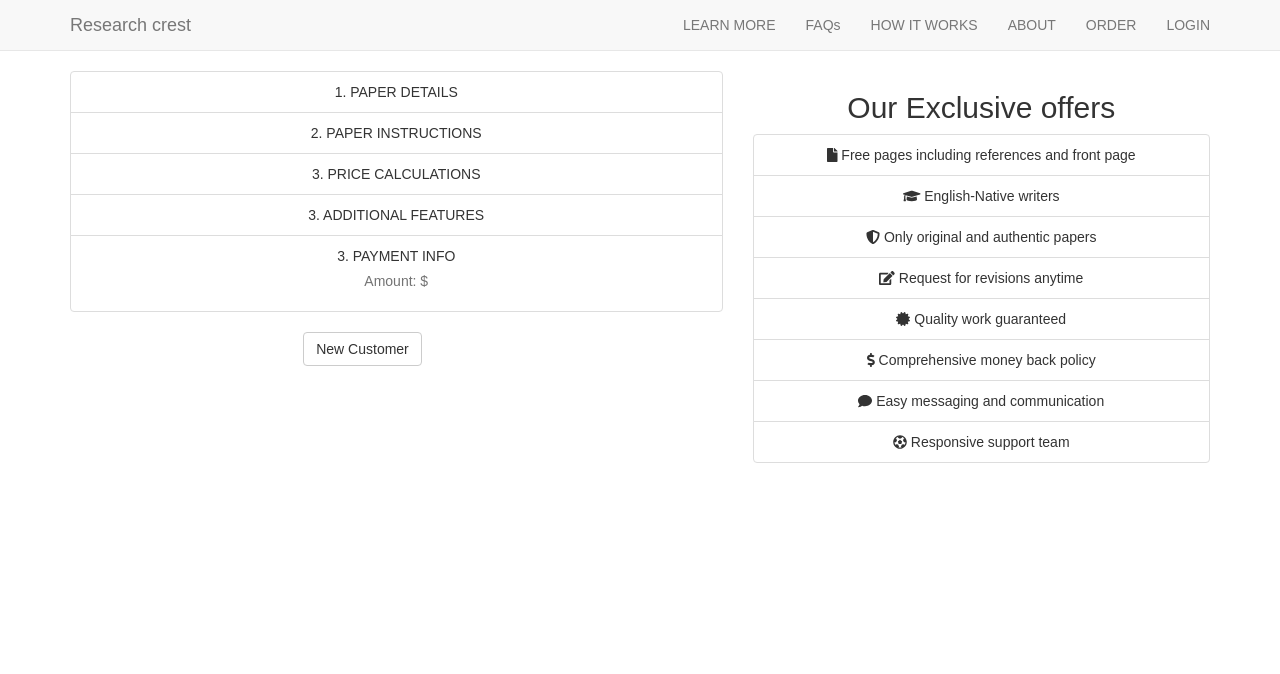
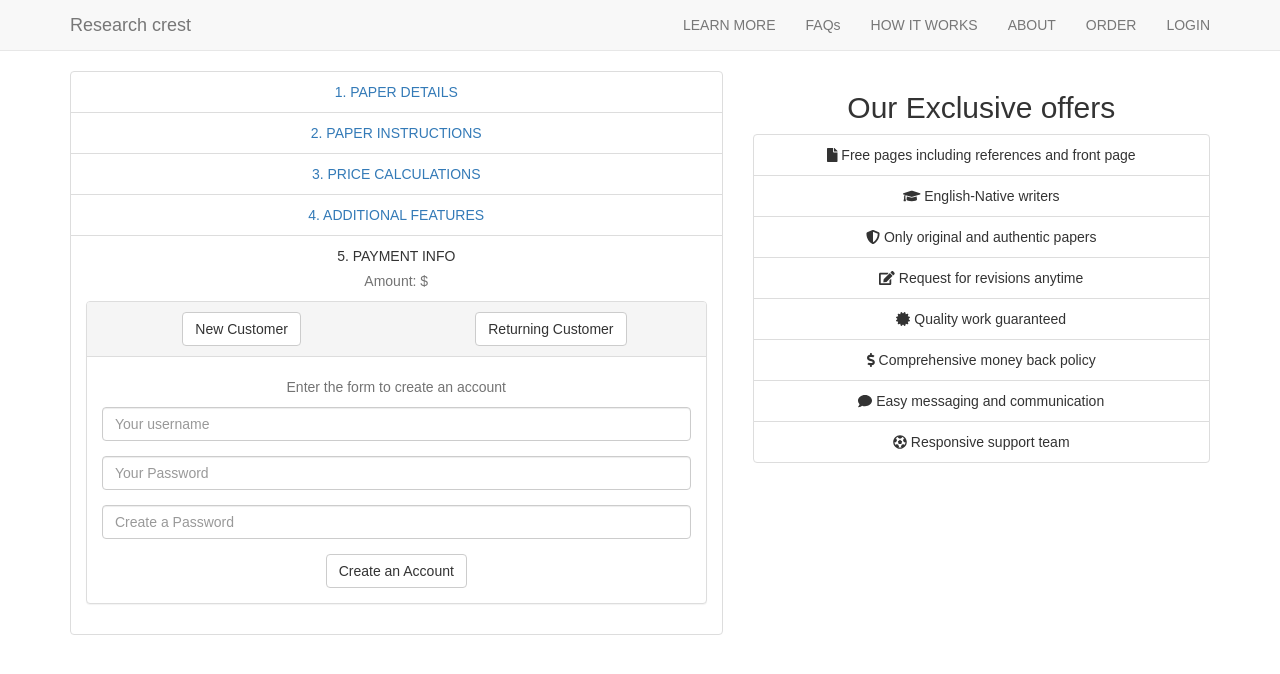
Before and after one commit to shaddyshad/rcrest, a React (Create React App) app: page /orders/4 in a window 1280 px wide. Shown: the top 674 px of the page. Built offline with nearby package versions, Linux system fonts and the light colour scheme.

Commit message:
Install links to next page

```diff
--- a/src/components/Orders/Forms/Form1.js
+++ b/src/components/Orders/Forms/Form1.js
@@ -7,6 +7,10 @@ import {
     Button,
     Radio
 } from 'react-bootstrap';
+
+import {
+    Link
+} from 'react-router-dom';
 
 class Form1 extends Component{
 
@@ -167,7 +171,7 @@ class Form1 extends Component{
                     </Radio>
                 </FormGroup>
 
-                <Button type="submit" onClick={onSubmit}>Next</Button>
+                <Button> <Link to='/orders/1'>Next</Link></Button>
 
             </Form>
         );
--- a/src/components/Orders/Forms/Form2.js
+++ b/src/components/Orders/Forms/Form2.js
@@ -7,6 +7,8 @@ import {
     Button,
     HelpBlock
 } from 'react-bootstrap';
+
+import {Link} from 'react-router-dom';
 
 class Form1 extends Component{
 
@@ -37,7 +39,7 @@ class Form1 extends Component{
                     <HelpBlock>You will be able to upload files after order submission</HelpBlock>
                 </FormGroup>
 
-                <Button type="submit" onClick={onSubmit}>Next</Button>
+                <Button><Link to="/orders/2">Next</Link></Button>
 
             </Form>
         );
--- a/src/components/Orders/Forms/Form3.js
+++ b/src/components/Orders/Forms/Form3.js
@@ -8,6 +8,8 @@ import {
     Button,
     HelpBlock, Radio
 } from 'react-bootstrap';
+
+import {Link} from 'react-router-dom';
 
 class Form1 extends Component {
     constructor(props){
@@ -110,7 +112,7 @@ class Form1 extends Component {
 
 
                 <HelpBlock>Amount: {amount}</HelpBlock>
-                <Button type="submit" onClick={onSubmit}>Next</Button>
+                <Button><Link to='/orders/3'>Next</Link></Button>
 
             </Form>
         );
--- a/src/components/Orders/Forms/Form4.js
+++ b/src/components/Orders/Forms/Form4.js
@@ -7,6 +7,8 @@ import {
     Button,
     HelpBlock, Radio
 } from 'react-bootstrap';
+
+import {Link} from 'react-router-dom';
 
 class Form1 extends Component {
 
@@ -46,7 +48,7 @@ class Form1 extends Component {
 
                 <HelpBlock>Amount: {amount}</HelpBlock>
 
-                <Button type="submit" onClick={onSubmit}>Next</Button>
+                <Button ><Link to='/orders/4'>Next</Link></Button>
 
             </Form>
         );
--- a/src/components/Orders/Forms/Form5.js
+++ b/src/components/Orders/Forms/Form5.js
@@ -2,37 +2,77 @@ import React, {Component} from 'react';
 import {
     HelpBlock,
     ListGroupItem,
-    ListGroup, Row, Col, Button, Grid
+    ListGroup, Row, Col, Button, Panel,
 } from 'react-bootstrap';
 
-import UsersForm from './UsersForm'
+import {Link} from 'react-router-dom';
+
+import LoginForm from '../../Common/LoginForm';
+import RegisterForm from '../../Common/RegisterForm';
+import PaymentPanel from "./PaymentPanel";
 
 class Form1 extends Component {
+    constructor(props) {
+        super(props);
+        this.state = {
+            activeForm: true
+        };
+    }
+
+    handleNewCustomer = (event) => {
+        event.preventDefault();
+        this.setState({activeForm: true})
+    };
+
+    handleReturnCustomer = (event) => {
+        event.preventDefault();
+        this.setState({activeForm: false});
+    };
 
     render() {
-        const {writer_id, discount_code, amount, onIdChange, onCodeChange, onRadioChange, onSubmit} = this.props;
+        const {writer_id, discount_code, amount, onIdChange, onCodeChange, onRadioChange, isAuthenticated} = this.props;
+        const Register =
+            <div>
+                <HelpBlock>Enter the form to create an account</HelpBlock>
+                <RegisterForm/>
+            </div>;
+
+        const Login = (
+            <div>
+                <HelpBlock>Welcome Back, Sign in</HelpBlock>
+                <LoginForm/>
+            </div>
+        );
         return (
             <div>
                 <ListGroup>
-                    <ListGroupItem>1. PAPER DETAILS</ListGroupItem>
-                    <ListGroupItem>2. PAPER INSTRUCTIONS</ListGroupItem>
-                    <ListGroupItem>3. PRICE CALCULATIONS</ListGroupItem>
-                    <ListGroupItem>3. ADDITIONAL FEATURES</ListGroupItem>
+                    <ListGroupItem><Link to='/orders'>1. PAPER DETAILS</Link></ListGroupItem>
+                    <ListGroupItem><Link to='/orders/1'> 2. PAPER INSTRUCTIONS</Link></ListGroupItem>
+                    <ListGroupItem><Link to='/orders/2'>3. PRICE CALCULATIONS</Link></ListGroupItem>
+                    <ListGroupItem><Link to='/orders/3'>4. ADDITIONAL FEATURES</Link></ListGroupItem>
                     <ListGroupItem>
-                        3. PAYMENT INFO
+                        5. PAYMENT INFO
                         <HelpBlock>Amount: ${amount}</HelpBlock>
+                        {isAuthenticated ?  <PaymentPanel/> : <Panel>
+                            <Panel.Heading>
+                                <Row>
+                                    <Col xs={12} md={6}>
+                                        <Button onClick={this.handleNewCustomer}>New Customer</Button>
+                                    </Col>
+                                    <Col xs={12} md={6}>
+                                        <Button onClick={this.handleReturnCustomer}>Returning Customer</Button>
+                                    </Col>
+                                </Row>
+                            </Panel.Heading>
+                            <Panel.Body>
+                                {this.state.activeForm ? Register : Login}
+                            </Panel.Body>
+                        </Panel>}
+
+
                     </ListGroupItem>
                 </ListGroup>
-                <Grid>
-                    <Row>
-                        <Col xs={12} md={6}>
-                            <Button>New Customer</Button>
-                        </Col>
-                        <Col xs={12} md={6}>
-                            <Button>Returning Customer</Button>
-                        </Col>
-                    </Row>
-                </Grid>
+
             </div>
         );
     }
--- a/src/components/Orders/Forms/PaymentPanel.js
+++ b/src/components/Orders/Forms/PaymentPanel.js
@@ -0,0 +1,7 @@
+import React from 'react';
+
+const PaymentPanel = (props) => {
+    return(<p>Pay with paypal</p>);
+};
+
+export default PaymentPanel;
```
